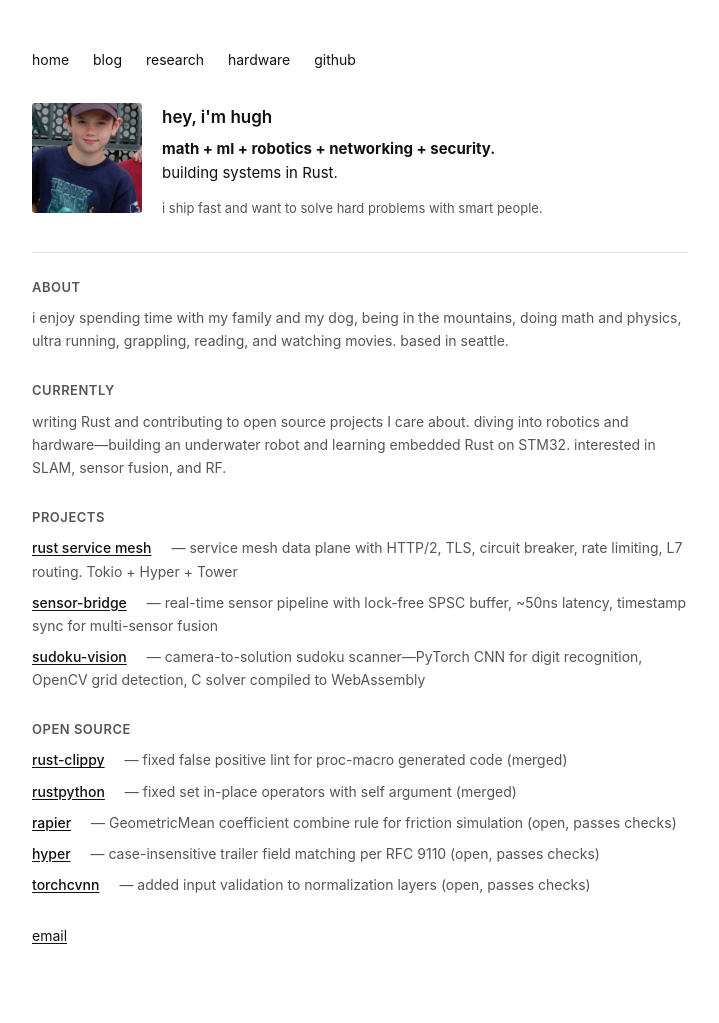
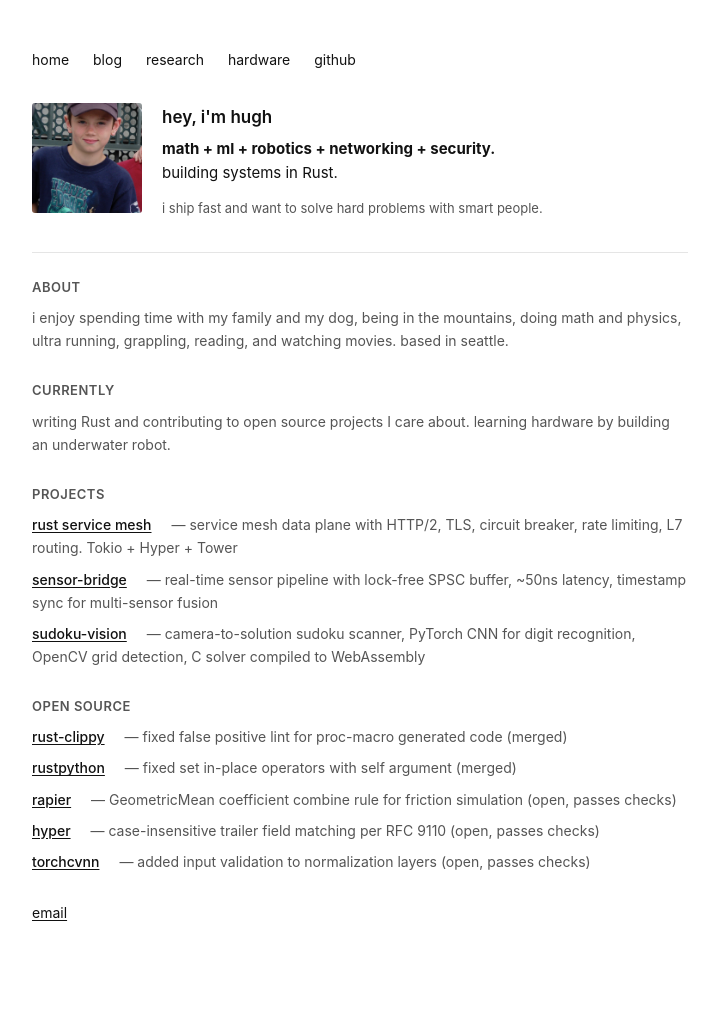
Before and after one commit to HueCodes/HueCodes.github.io, a Jekyll site: the page built from index.md, in a window 1280 px wide. Shown: the whole page, without its empty margins (280-999 px from the left). Built offline with Jekyll 4.4.1, drawn with Linux system fonts in a browser that asks for light colours; after the commit the page ends 1000 px from its top, so only the background shows below that.

Commit message:
Simplify currently section and remove em dashes

```diff
--- a/index.md
+++ b/index.md
@@ -31,7 +31,7 @@ title: home
 
 <div class="section">
   <h2>currently</h2>
-  <p>writing Rust and contributing to open source projects I care about. diving into robotics and hardware—building an underwater robot and learning embedded Rust on STM32. interested in SLAM, sensor fusion, and RF.</p>
+  <p>writing Rust and contributing to open source projects I care about. learning hardware by building an underwater robot.</p>
 </div>
 
 <div class="section">
@@ -46,7 +46,7 @@ title: home
   </div>
   <div class="project">
     <a href="https://github.com/HueCodes/sudoku-vision">sudoku-vision</a>
-    <span>camera-to-solution sudoku scanner—PyTorch CNN for digit recognition, OpenCV grid detection, C solver compiled to WebAssembly</span>
+    <span>camera-to-solution sudoku scanner, PyTorch CNN for digit recognition, OpenCV grid detection, C solver compiled to WebAssembly</span>
   </div>
 </div>
 
```
